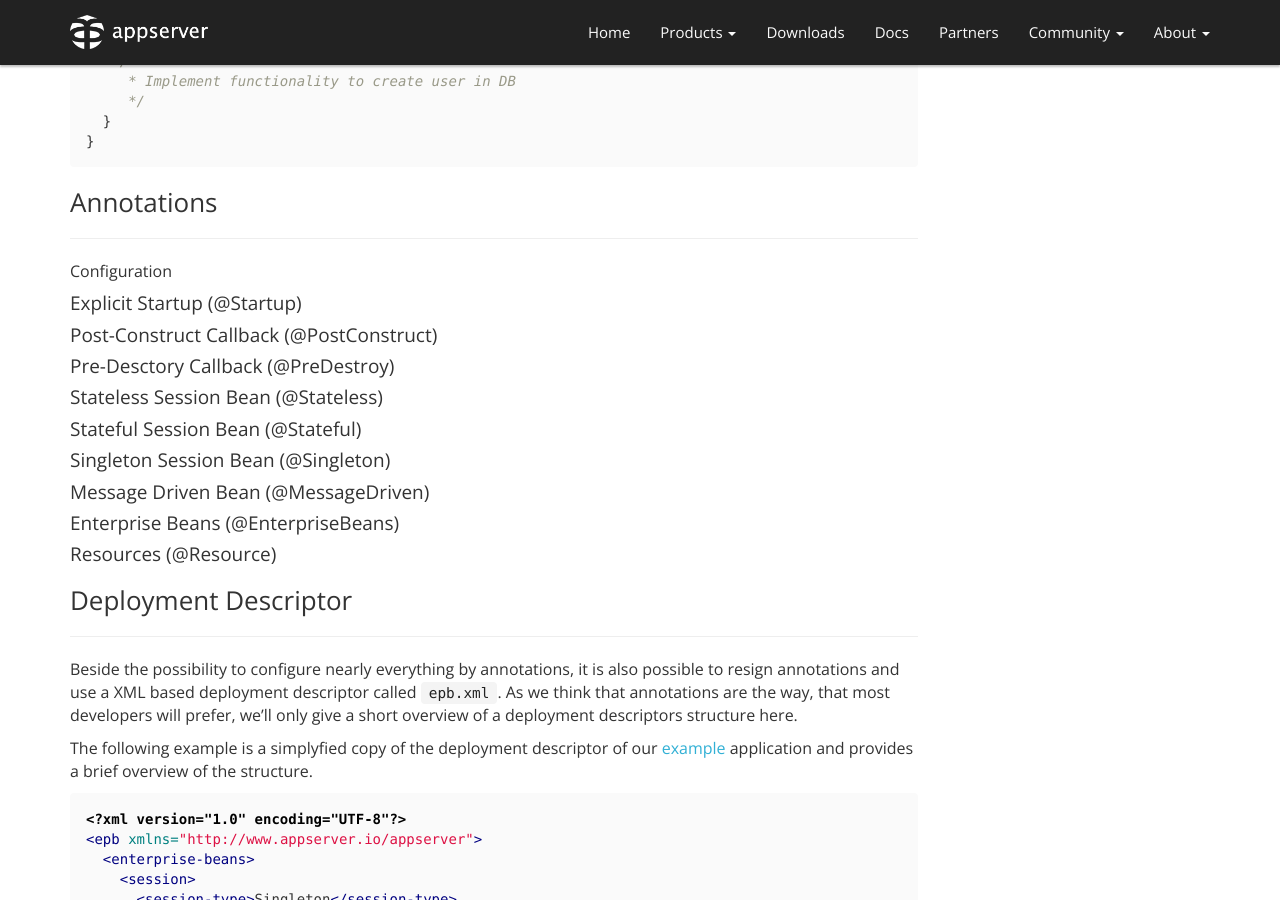
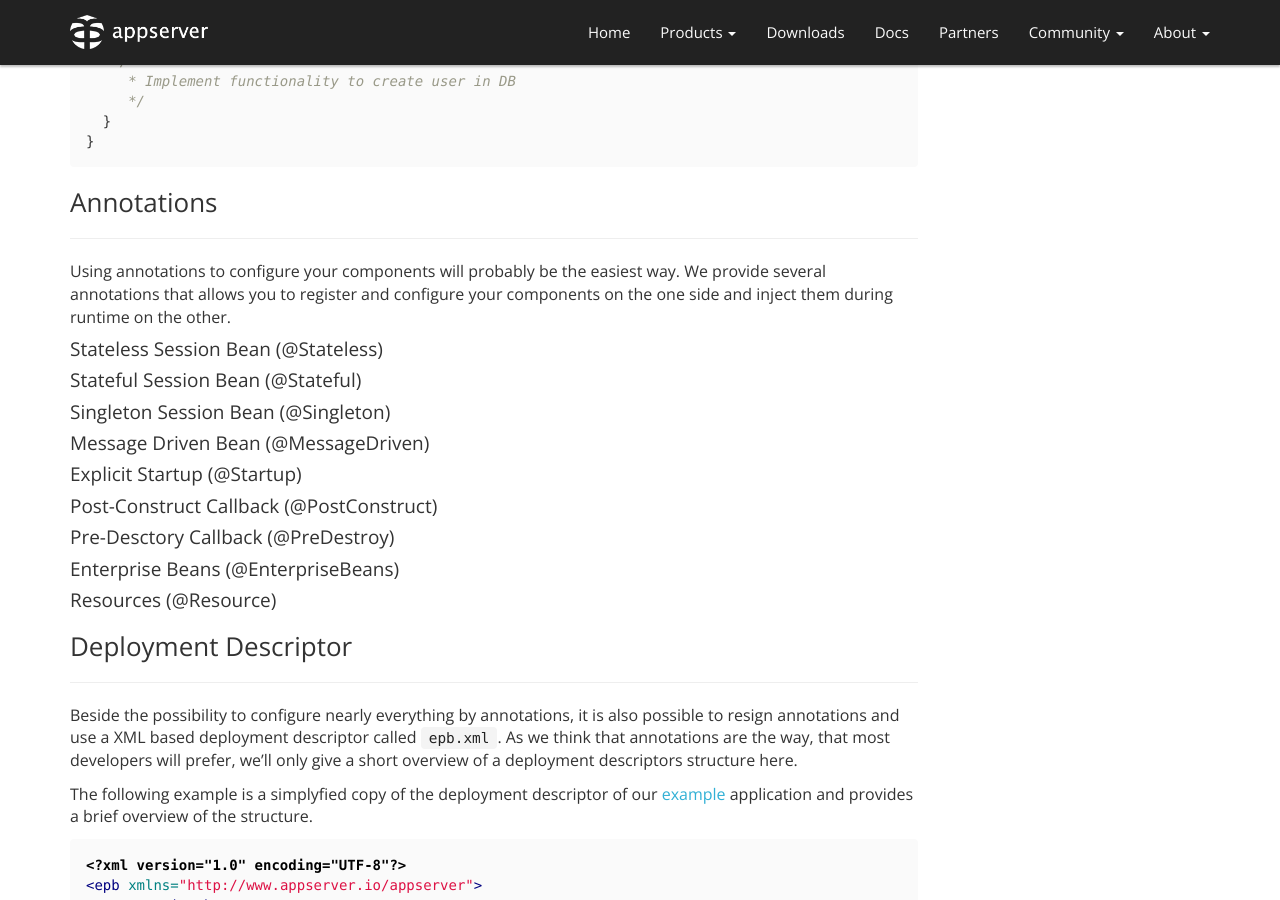
Before and after one commit to appserver-io/appserver, a Jekyll site: the page built from _posts/2015-01-28-naming-directory-basics.md, in a window 1280 px wide and 900 px high, scrolled down 2975 px. Built offline with Jekyll 4.4.1, drawn with Linux system fonts in a browser that asks for light colours; nearby versions of some CDN libraries; library files that are not in the unit come from our copies; Markdown is read by kramdown in place of the engine named in the settings; comment, search, counter and statistics services are not loaded; some of the changed text lies outside the part shown.

Commit message:
Update 2015-01-28-naming-directory-basics.md

```diff
--- a/_posts/2015-01-28-naming-directory-basics.md
+++ b/_posts/2015-01-28-naming-directory-basics.md
@@ -132,13 +132,7 @@
 ### Annotations
 ***
 
-Configuration
-
-#### Explicit Startup (@Startup)
-
-#### Post-Construct Callback (@PostConstruct)
-
-#### Pre-Desctory Callback (@PreDestroy)
+Using annotations to configure your components will probably be the easiest way. We provide several annotations that allows you to register and configure your components on the one side and inject them during runtime on the other.
 
 #### Stateless Session Bean (@Stateless)
 
```
Also changed, not shown: other parts of _posts/2015-01-28-naming-directory-basics.md (+7 -1 lines).
